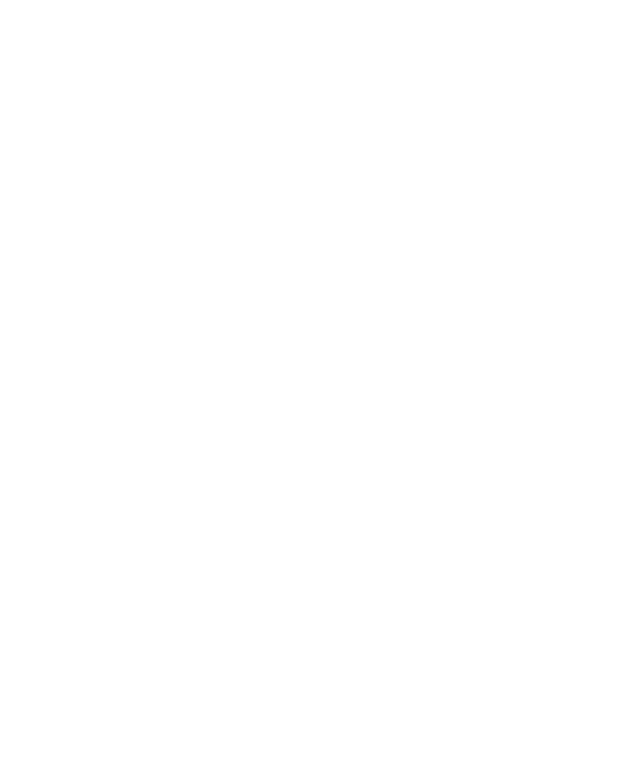
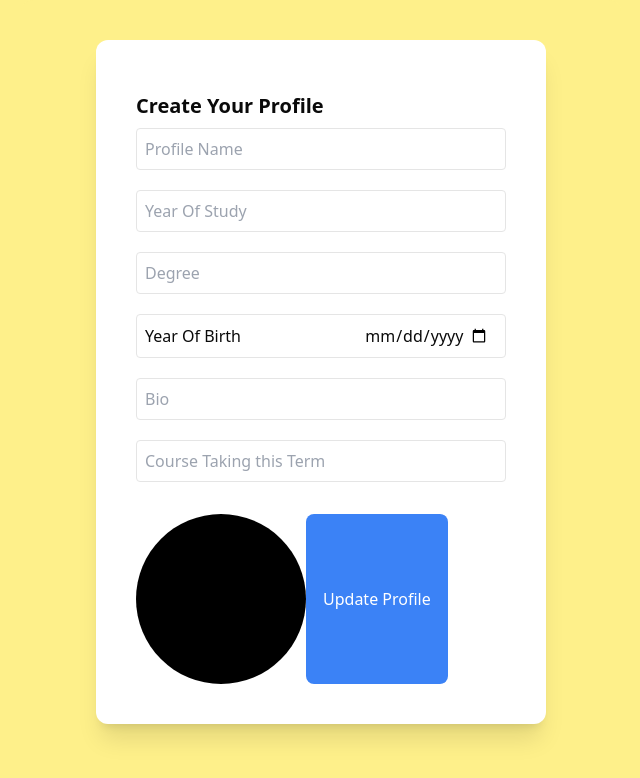
Before and after one commit to gabriellalianti/link-up, a React (Vite) app in the folder frontend/linkup/: page /newprofile in a window 1280 px wide. Before the commit this address had no page. Shown: the top 778 px of the page, without its empty margins (319-959 px from the left). Built offline with nearby package versions, Linux system fonts and the light colour scheme.

Commit message:
will continue tmrw

```diff
--- a/frontend/linkup/src/App.tsx
+++ b/frontend/linkup/src/App.tsx
@@ -8,7 +8,7 @@
 import MyLinks from "./pages/MyLinks";
 import Messages from "./pages/Messages";
 import Notifications from "./pages/Notifications";
-
+import FirstProfile from "./pages/FirstProfile";
 
 // const ProtectedRoute: FC<{children?: ReactNode}> = ({ children }) => {
 //   const token = Cookies.get("userinfo"); // Retrieve the token cookie
@@ -30,6 +30,7 @@
             {/* If not logged in already, redirect to login, otherwise redirect to my calendars.*/}
 
               <Route path="/" element={<Login />}></Route>
+              <Route path="/newprofile" element={<FirstProfile />}> </Route>
               <Route path="/market" element={<Market />}></Route>
               <Route path="/home" element={<Home />}></Route>
               <Route path="/my-links" element={<MyLinks />}></Route>
--- /dev/null
+++ b/frontend/linkup/src/pages/FirstProfile.tsx
@@ -0,0 +1,72 @@
+import { useNavigate } from "react-router-dom"
+
+function FirstProfile () {
+    const navigate = useNavigate();
+    return (
+        <>
+             <div className="flex flex-row items-center justify-center w-screen h-screen bg-yellow-200">
+                <div className="w-[600px] h-[800px] bg-yellow-200 rounded-xl flex flex-col items-center">
+                    <form className="mt-10 bg-white p-10 rounded-xl shadow-xl w-1/3 min-w-[450px] min-h-[600px]"
+
+                        onClick={(e) => e.stopPropagation()}>
+                        <p className="gap-2 mt-3 mb-2 font-bold text-xl ">
+                            Create Your Profile
+                        </p>
+                        <input
+                            name=""
+                            placeholder="Profile Name"
+                            className={`mb-5 w-full p-2 border rounded text-black bg-white`}
+                        />
+                        <input
+                            name="a"
+                            placeholder="Year Of Study"
+                            className={`mb-5 w-full p-2 border rounded bg-white`}
+                        />
+                        <input
+                            name="a"
+                            placeholder="Degree"
+                            className={`mb-5 w-full p-2 border rounded bg-white`}
+                        />
+                        <div className={`flex justify-between items-baseline border rounded mb-5 p-2`}>
+                            <p className="text-base font-thin">Year Of Birth</p>
+                            <input
+                            name="fileDate"
+                            placeholder="File Date"
+                            type="date"
+                            className={`w-2/5 rounded px-2 cursor-pointer hover:bg-gray-100 bg-white`}
+                            />
+                        </div>
+                        <input
+                            name="fileDivision"
+                            placeholder="Bio"
+                            className={`mb-5 w-full p-2 border rounded bg-white`}
+                        />
+                        <input
+                            name=""
+                            placeholder="Course Taking this Term"
+                            className={`mb-5 w-full p-2 border rounded bg-white`}
+                        />
+
+                        <div className="flex flex-col mt-3 justify-center gap-4 bg-white">
+
+                        </div>
+                        <div className="flex flex-row">
+                            <div className="flex rounded-full bg-black w-[170px] h-[170px]">
+                            </div>
+                                <button
+                                className="py-2 px-4 mb- bg-blue-500 text-white rounded-lg outline-none"
+                            >
+                                Update Profile
+                            </button>
+                        </div>
+
+                    </form>
+                    <div className="flex flex-col mt-5">
+                </div>
+                </div>
+            </div>
+        </>
+    )
+}
+
+export default FirstProfile;
--- a/frontend/linkup/src/pages/Login.tsx
+++ b/frontend/linkup/src/pages/Login.tsx
@@ -12,7 +12,10 @@
 
     const onButtonClick = async () => {
        if (username.includes("@ad.unsw.edu.au")) {
-        if (password.length >= 8) {
+        if (username.includes("a.atmadja@ad.unsw.edu.au") && password.length >= 8) {
+            navigate('/newprofile')
+        }
+        else if (password.length >= 8) {
             navigate('/home')
         }
         else {
@@ -68,7 +71,6 @@
                 {
                     usernameError ? <p className="mt-2 text-red-500 font-semibold"> Not a student email </p> : null
                 }
-
                 {
                     passwordError ? <p className="mt-2 text-red-500 font-semibold"> Invalid password </p> : null
                 }
```
